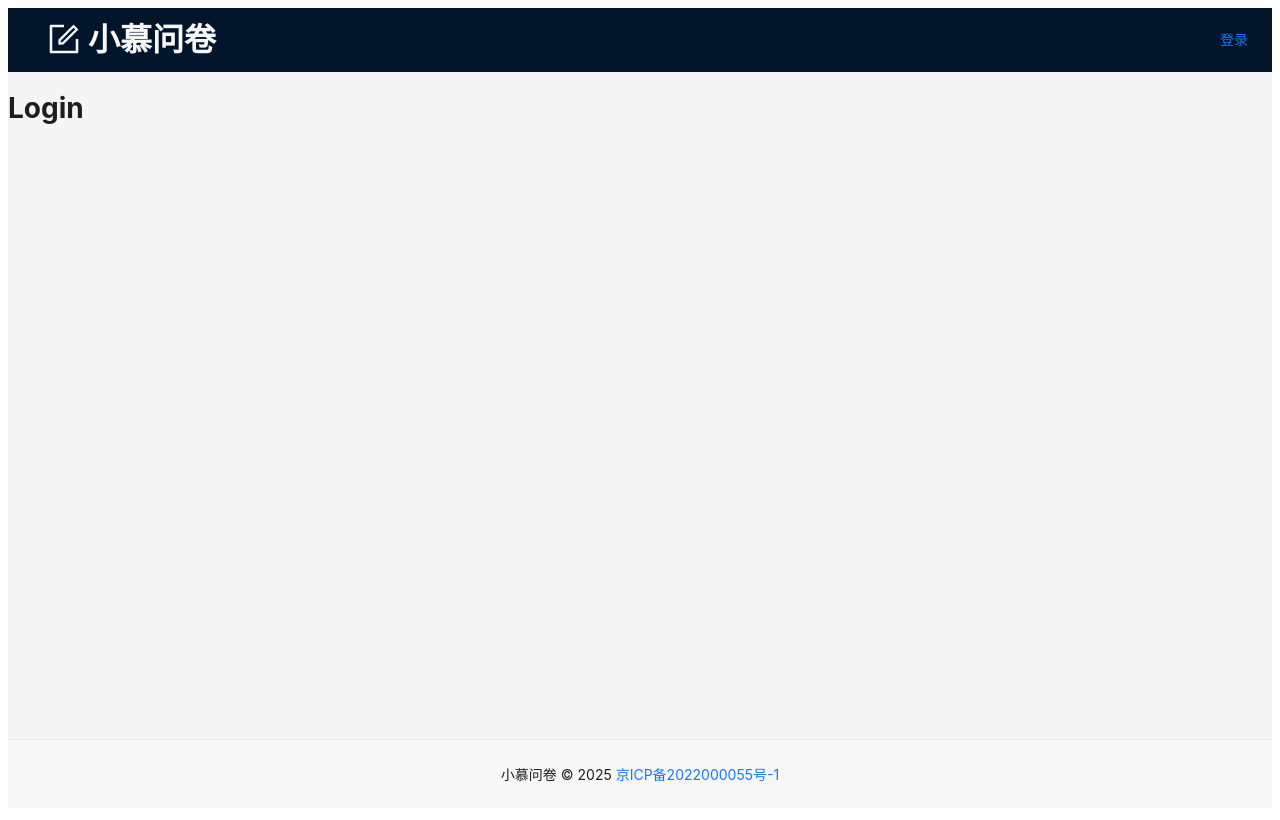
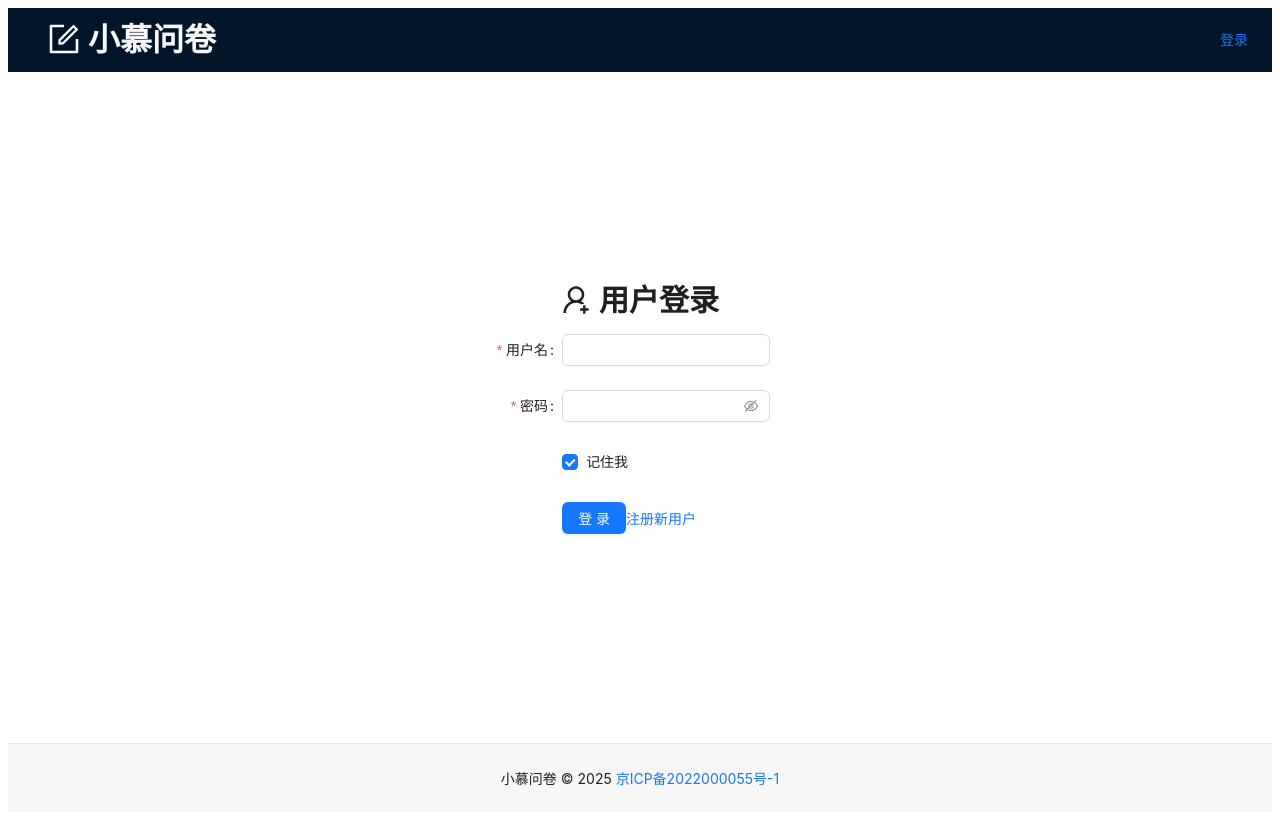
Before and after one commit to guolola/questionnaire-star---react, a React (Vite) app: page /login in a window 1280 px wide. Built offline with nearby package versions, Linux system fonts and the light colour scheme.

Commit message:
1.修改登录、注册页面

```diff
--- a/package.json
+++ b/package.json
@@ -14,6 +14,8 @@
   "dependencies": {
     "ahooks": "^3.9.0",
     "antd": "^5.26.3",
+    "axios": "^1.10.0",
+    "mockjs": "^1.1.0",
     "prettier": "^3.6.2",
     "react": "^18.2.0",
     "react-dom": "^18.2.0",
--- a/src/pages/Login.tsx
+++ b/src/pages/Login.tsx
@@ -1,10 +1,84 @@
-import React from 'react';
+import { Space, Typography, Form, Input, Button, Checkbox } from 'antd';
+import { UserAddOutlined } from '@ant-design/icons';
+import { Link } from 'react-router-dom';
+import { REGISTER_PATHNAME } from '../router';
+import styles from './styles/Register.module.scss';
+import { useEffect } from 'react';
 
+const { Title } = Typography;
+
+const USERNAME_KEY = 'USERNAME';
+const PASSWORD_KEY = 'PASSWORD';
+
+// 存储用户信息
+function rememberUser(username: string, password: string) {
+  localStorage.setItem(USERNAME_KEY, username);
+  localStorage.setItem(PASSWORD_KEY, password);
+}
+// 删除用户信息
+function forgetUser() {
+  localStorage.removeItem(USERNAME_KEY);
+  localStorage.removeItem(PASSWORD_KEY);
+}
+// 获取用户信息
+function getUserInfo() {
+  return {
+    username: localStorage.getItem(USERNAME_KEY),
+    password: localStorage.getItem(PASSWORD_KEY),
+  };
+}
 const Login = () => {
+  // 获取Form表单组件
+  const [form] = Form.useForm();
+  useEffect(() => {
+    const { username, password } = getUserInfo();
+    form.setFieldsValue({ username, password });
+  }, []);
+  const onFinish = (values: any) => {
+    console.log('Success:', values);
+    const { username, password, remember } = values;
+    if (remember) {
+      rememberUser(username, password);
+    } else {
+      forgetUser();
+    }
+  };
+
   return (
-    <div>
-      <h1>Login</h1>
+    <div className={styles.container}>
+      <div>
+        <Space>
+          <Title level={2}>
+            <UserAddOutlined />
+          </Title>
+          <Title level={2}>用户登录</Title>
+        </Space>
+      </div>
+      <Form
+        labelCol={{ span: 6 }}
+        wrapperCol={{ span: 16 }}
+        onFinish={onFinish}
+        initialValues={{ remember: true }}
+        form={form}
+      >
+        <Form.Item label="用户名" name="username" rules={[{ required: true, message: '请输入用户名' }]}>
+          <Input />
+        </Form.Item>
+        <Form.Item label="密码" name="password" rules={[{ required: true, message: '请输入密码' }]}>
+          <Input.Password />
+        </Form.Item>
+        <Form.Item name="remember" valuePropName="checked" wrapperCol={{ offset: 6, span: 16 }}>
+          <Checkbox>记住我</Checkbox>
+        </Form.Item>
+        <Form.Item wrapperCol={{ offset: 6, span: 16 }}>
+          <Button type="primary" htmlType="submit">
+            登录
+          </Button>
+          <Link to={REGISTER_PATHNAME}>注册新用户</Link>
+        </Form.Item>
+      </Form>
     </div>
   );
 };
+
 export default Login;
```
Also changed, not shown: src/_mock/index.ts (added, +11 -0 lines), src/pages/styles/Home.module.scss (+15 -6 lines), 1 other file (tests, documents, lock files or other folders).
